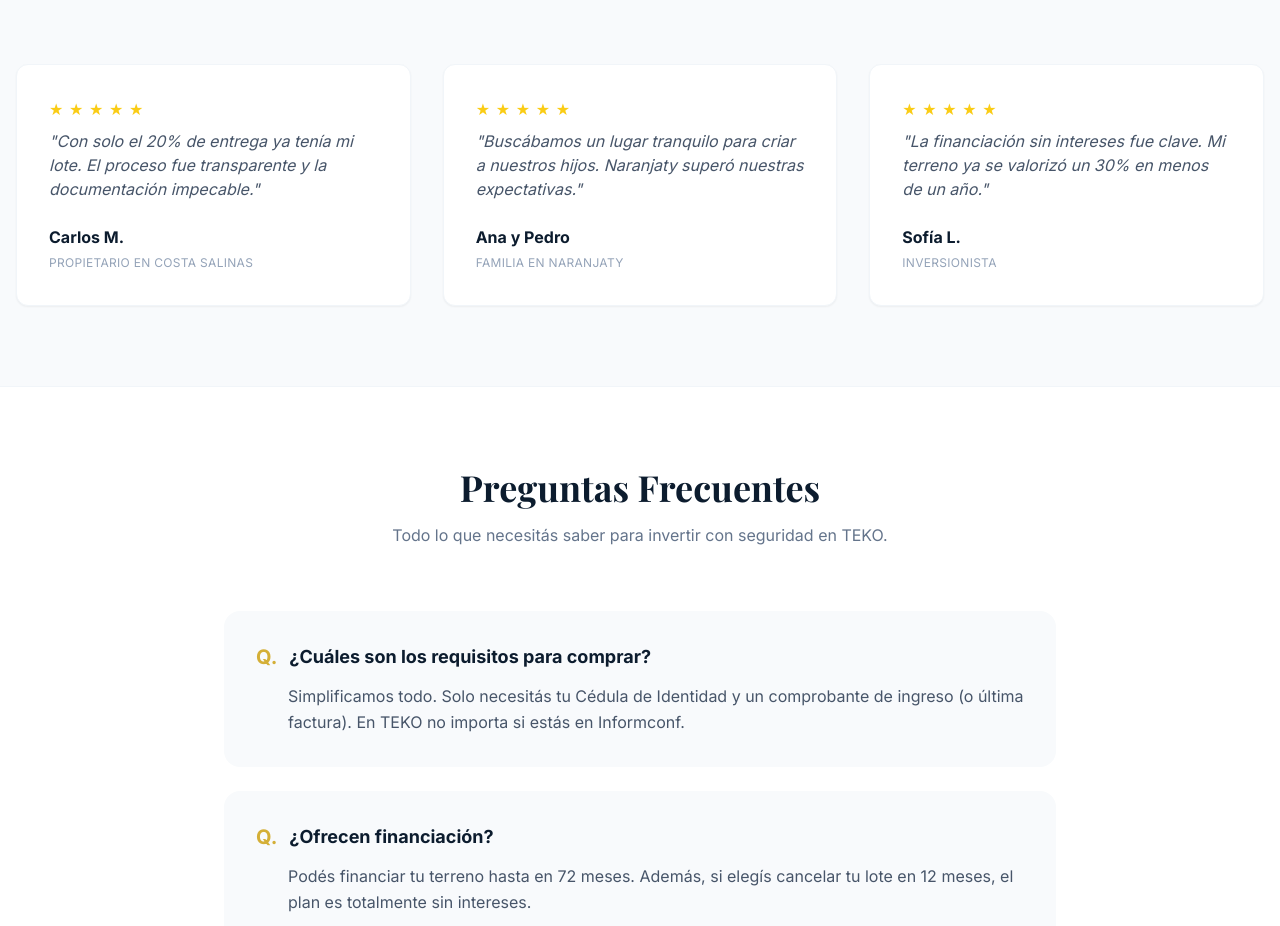
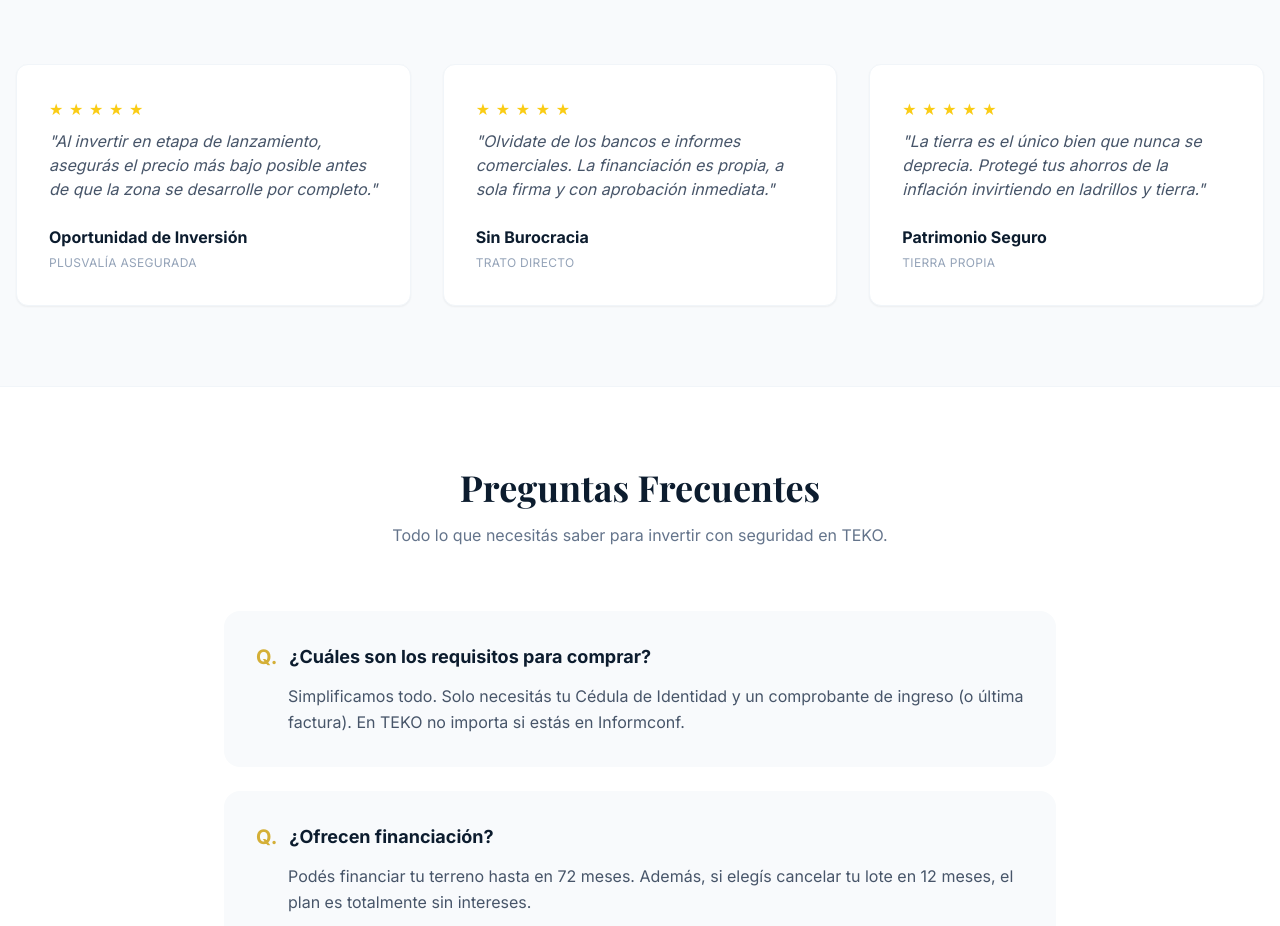
Before and after one commit to tekobienesraices/TEKO, a Next.js app: page / in a window 1280 px wide. Shown: the part 3740-4666 px from the top of the page. Built offline with nearby package versions, Linux system fonts and the light colour scheme; a web font is replaced by a local one.

Commit message:
fix(content): Remove specific measurements (m2, dimensions) and legacy stats (500+ families) to align with launch strategy - Focus on value proposition and investment opportunity

```diff
--- a/app/nosotros/NosotrosPage.tsx
+++ b/app/nosotros/NosotrosPage.tsx
@@ -133,7 +133,7 @@ export default function NosotrosPage() {
                         ¿Listo para formar parte de la Familia TEKO?
                     </h2>
                     <p className="text-xl text-slate-600 mb-8">
-                        Más de 500 familias ya confiaron en nosotros para construir su patrimonio. Hoy es tu turno.
+                        Unite a la nueva generación de propietarios en Paraguay. Hoy es tu turno de construir tu patrimonio.
                     </p>
                     <div className="flex flex-col sm:flex-row gap-4 justify-center">
                         <Link href="/terrenos">
--- a/app/propiedad/[id]/PropiedadPage.tsx
+++ b/app/propiedad/[id]/PropiedadPage.tsx
@@ -43,15 +43,7 @@ export default function PropiedadPage({ property, zone }: Props) {
                     <div className="lg:col-span-2 space-y-10">
                         {/* Specs */}
                         <div className="flex flex-wrap gap-6 p-6 bg-slate-50 rounded-xl border border-slate-100">
-                            <div className="flex items-center gap-3">
-                                <div className="w-10 h-10 rounded-full bg-white flex items-center justify-center shadow-sm text-teko-navy">
-                                    <Ruler size={20} />
-                                </div>
-                                <div>
-                                    <span className="block text-xs text-slate-400 uppercase">Superficie</span>
-                                    <span className="font-bold text-teko-navy">{property.size} m²</span>
-                                </div>
-                            </div>
+
                             <div className="flex items-center gap-3">
                                 <div className="w-10 h-10 rounded-full bg-white flex items-center justify-center shadow-sm text-teko-navy">
                                     <Calendar size={20} />
--- a/app/zona/[id]/ZonaPage.tsx
+++ b/app/zona/[id]/ZonaPage.tsx
@@ -138,16 +138,11 @@ export default function ZonaPage({ zone, properties }: Props) {
                                             <span className="text-white font-bold text-lg uppercase tracking-wider">Reservado</span>
                                         </div>
                                     )}
-                                    {prop.dimensions && (
-                                        <span className="absolute top-4 left-4 bg-white/90 backdrop-blur-sm px-3 py-1 rounded-full text-sm font-medium text-teko-navy">
-                                            {prop.dimensions}m
-                                        </span>
-                                    )}
                                 </div>
 
                                 <div className="p-6">
                                     <h3 className="text-xl font-bold text-teko-navy mb-2">{prop.title}</h3>
-                                    <p className="text-slate-500 text-sm mb-4">{prop.size} m² • {prop.dimensions}</p>
+                                    <p className="text-slate-500 text-sm mb-4">{prop.location}</p>
 
                                     <div className="flex flex-col mb-4">
                                         {prop.originalPrice && (
--- a/data.ts
+++ b/data.ts
@@ -35,8 +35,6 @@ export const properties: Property[] = [
     location: 'Costa Salinas - Zona de Alto Valor',
     originalPrice: 125000000,
     price: 120000000,
-    size: 450,
-    dimensions: '15x30',
     monthlyPayment: 1333333,
     description: 'La seguridad que buscás para tu capital. En un contexto económico incierto, la tierra es el único refugio que nunca pierde valor. Costa Salinas te ofrece posesión inmediata, documentos al día y la certeza de que tu dinero está creciendo mes a mes. Es hoy.',
     image: '/properties/costa-salinas-drone-1.jpg',
@@ -52,8 +50,6 @@ export const properties: Property[] = [
     location: 'Costa Salinas - Barrio Tranquilo',
     originalPrice: 86000000,
     price: 81000000,
-    size: 360,
-    dimensions: '12x30',
     monthlyPayment: 900000,
     description: 'Imaginá a tus hijos jugando en su propio patio. Costa Salinas es un barrio consolidado, seguro y lleno de vida. Dejá de pagar alquiler y empezá a pagar por lo que será tuyo para siempre. La mejor herencia es un techo propio.',
     image: '/properties/costa-salinas-drone-2.jpg',
@@ -101,19 +97,19 @@ export const constructionPlans: ConstructionPlan[] = [
 // ==========================================
 export const testimonials = [
   {
-    name: "Carlos M.",
-    role: "Propietario en Costa Salinas",
-    text: "Con solo el 20% de entrega ya tenía mi lote. El proceso fue transparente y la documentación impecable."
+    name: "Oportunidad de Inversión",
+    role: "Plusvalía Asegurada",
+    text: "Al invertir en etapa de lanzamiento, asegurás el precio más bajo posible antes de que la zona se desarrolle por completo."
   },
   {
-    name: "Ana y Pedro",
-    role: "Familia en Naranjaty",
-    text: "Buscábamos un lugar tranquilo para criar a nuestros hijos. Naranjaty superó nuestras expectativas."
+    name: "Sin Burocracia",
+    role: "Trato Directo",
+    text: "Olvidate de los bancos e informes comerciales. La financiación es propia, a sola firma y con aprobación inmediata."
   },
   {
-    name: "Sofía L.",
-    role: "Inversionista",
-    text: "La financiación sin intereses fue clave. Mi terreno ya se valorizó un 30% en menos de un año."
+    name: "Patrimonio Seguro",
+    role: "Tierra Propia",
+    text: "La tierra es el único bien que nunca se deprecia. Protegé tus ahorros de la inflación invirtiendo en ladrillos y tierra."
   }
 ];
 
--- a/types.ts
+++ b/types.ts
@@ -15,8 +15,8 @@ export interface Property {
   location: string;
   price: number;
   originalPrice?: number;
-  size: number; // m2
-  dimensions?: string; // e.g. "12x30"
+  size?: number; // m2 (Optional now)
+  dimensions?: string; // e.g. "12x30" (Optional now)
   monthlyPayment: number;
   description: string;
   image: string;
```
